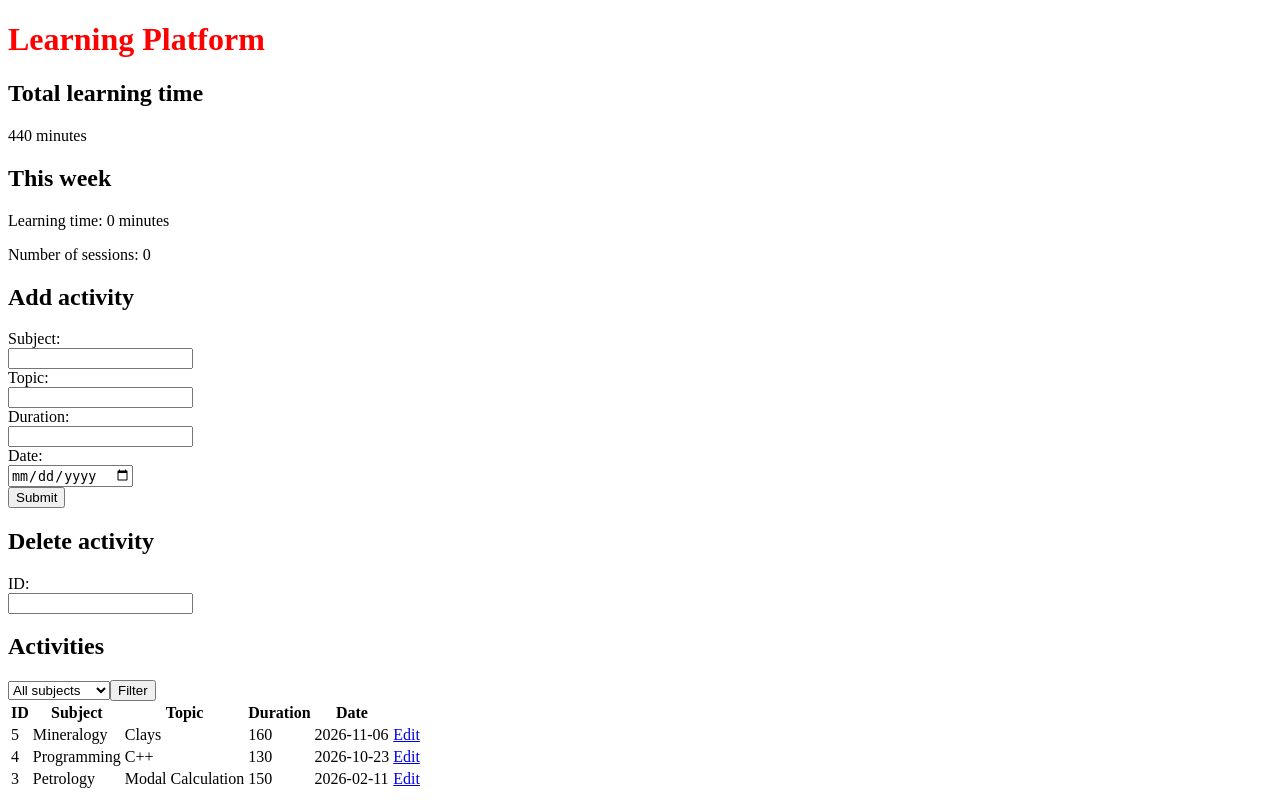
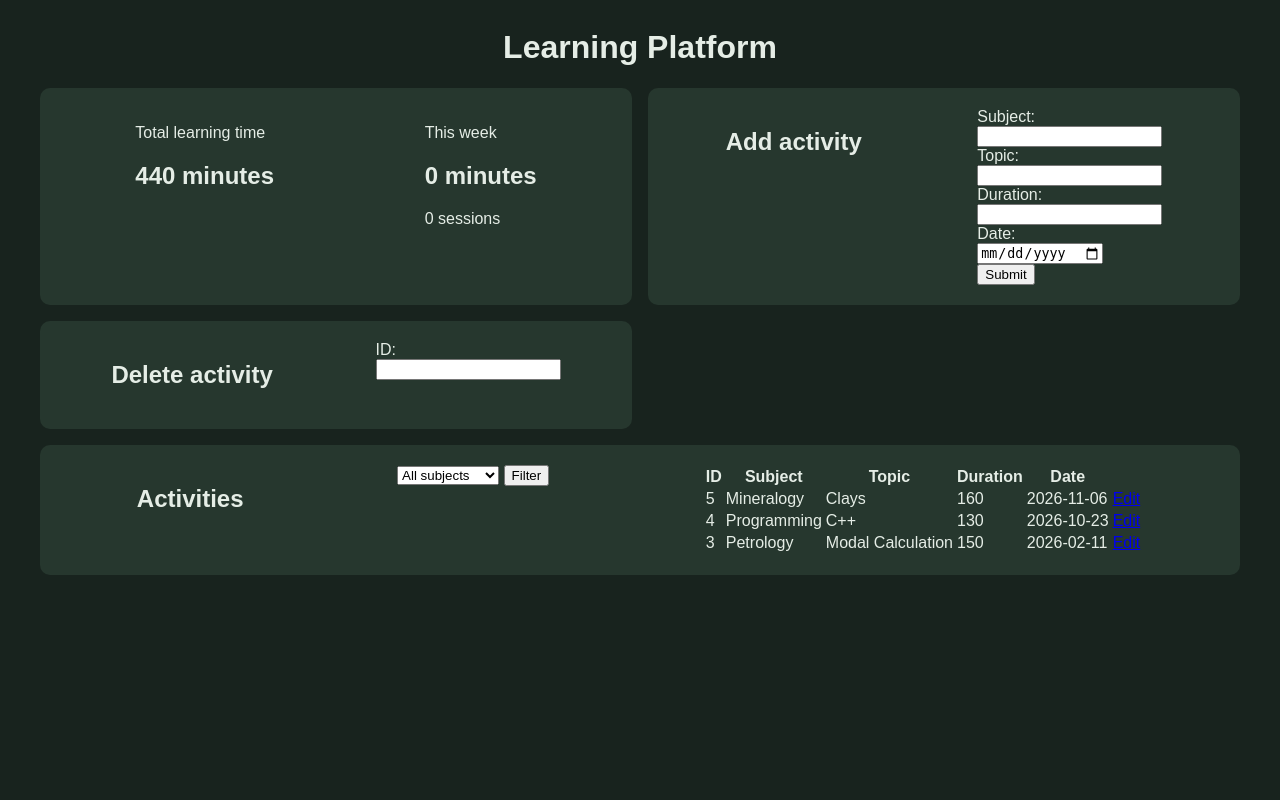
Before and after one commit to sebastianrenk/learning_platform, a Flask app: page / in a window 1280 px wide. Run offline with Flask 3, Linux system fonts and the light colour scheme; data comes from the database, SQL or seed files in the repository; both versions use the stored data as it was after the commit.

Commit message:
improved styles.css and index.html

```diff
--- a/static/css/styles.css
+++ b/static/css/styles.css
@@ -1,3 +1,45 @@
-h1 {
-    color: red;
+:root {
+    --card: #26372E;
+    --background: #18231E;
+    --text-color: #E5EDE6;
+    --accent: #A2B99F;
+    --borders: #3A5042;
 }
+
+* {
+    box-sizing: border-box;
+}
+
+body {
+    background-color: var(--background);
+    accent-color: var(--accent);
+    color: var(--text-color);
+    font-family: sans-serif;
+}
+
+.header {
+    display: flex;
+    align-items: center;
+    justify-content: center;
+}
+
+.dashboard {
+    display: grid;
+    grid-template-columns: 1fr 1fr;
+    gap: 1em;
+    max-width: 1200px;
+    margin: auto;
+}
+
+.activities-table {
+    grid-column: span 2;
+}
+
+.card {
+    background-color: var(--card);
+    border-radius: 10px;
+    padding: 20px;
+    display: flex;
+    justify-content: space-around;
+    align-items: flex-start;
+}
--- a/templates/index.html
+++ b/templates/index.html
@@ -7,15 +7,24 @@
     <title>Learning Platform</title>
 </head>
 <body>
+    <header class="header">
         <h1>Learning Platform</h1>
+    </header>
 
-    <h2>Total learning time</h2>
-    <p>{{ total_time }} minutes</p>
+    <main class="dashboard">
+        <section class="card">
+            <div class="stats">
+                <p>Total learning time</p>
+                <h2>{{ total_time }} minutes</h2>
+            </div>
+            <div class="stats">
+                <p>This week</p>
+                <h2>{{ weekly_stats[0] }} minutes</h2>
+                <p>{{ weekly_stats[1] }} sessions</p>
+            </div>
+        </section>
 
-    <h2>This week</h2>
-    <p>Learning time: {{weekly_stats[0] }} minutes</p>
-    <p>Number of sessions: {{ weekly_stats[1] }}</p>
-
+        <section class="add-activity card">
             <h2>Add activity</h2>
             <form action="{{ url_for('add_activity') }}" method="POST">
                 <label for="subject">Subject:</label><br>
@@ -28,13 +37,17 @@
                 <input type="date" id="date" name="date" required><br>
                 <input type="submit" value="Submit">
             </form>
+        </section>
 
+        <section class="delete-activity card">
             <h2>Delete activity</h2>
             <form action="{{ url_for('delete_activity') }}" method="POST">
                 <label for="id">ID:</label><br>
                 <input type="number" id="id" name="id" required>
             </form>
+        </section>
 
+        <section class="activities-table card">
             <h2>Activities</h2>
 
             <form action="{{ url_for('home') }}" method="GET">
@@ -43,8 +56,8 @@
                     {% for subject in subjects %}
                         <option value="{{ subject }}">{{ subject }}</option>
                     {% endfor %}
+                </select>
                 <input type="submit" value="Filter">
-        </select>
             </form>
 
             <table>
@@ -71,5 +84,7 @@
                 </tr>
                 {% endfor %}
             </table>
+        </section>
+    </main>
 </body>
 </html>
```
Also changed, not shown: database/learning.db. Lines whose indentation alone changed are shown as unchanged.
